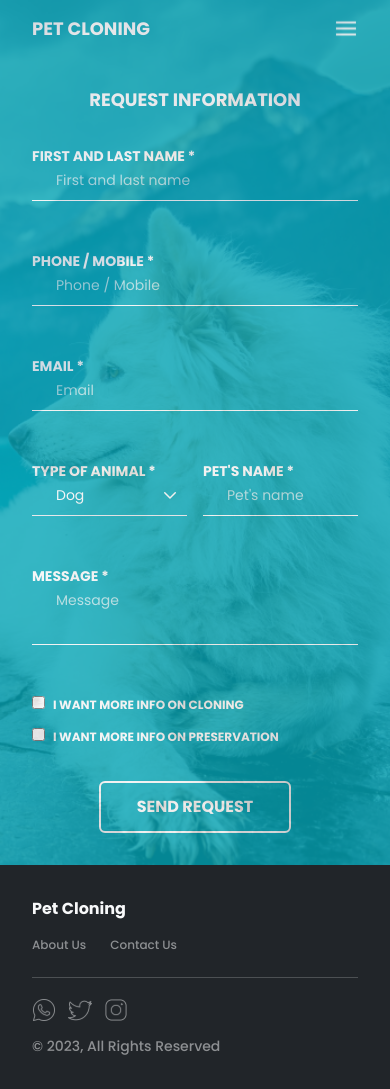
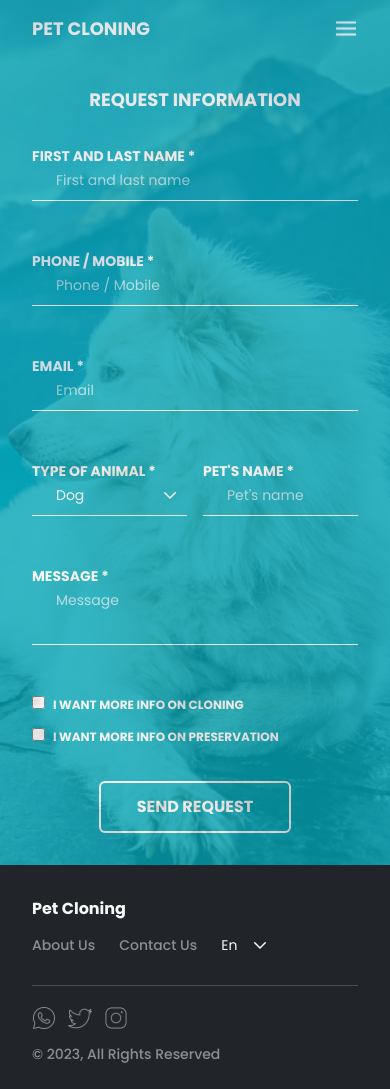
Before and after one commit to val2cak/pet-cloning, a Next.js app: page /contact-us in a window 390 px wide. Built offline with nearby package versions, Linux system fonts and the light colour scheme.

Commit message:
adding language dropdown

```diff
--- a/components/DropdownElement/DropdownElement.tsx
+++ b/components/DropdownElement/DropdownElement.tsx
@@ -4,12 +4,13 @@ import DropdownMenu from '../DropdownMenu/DropdownMenu';
 import { FieldError } from 'react-hook-form';
 
 interface Props {
-  label: string;
+  label?: string;
   placeholder: string;
   handleSelect: (item: Lookup) => void;
   data: Lookup[];
   selectedId: number;
   errors?: FieldError;
+  classes?: string;
 }
 
 const DropdownElement: FC<Props> = ({
@@ -19,12 +20,17 @@ const DropdownElement: FC<Props> = ({
   data,
   selectedId,
   errors,
+  classes,
 }) => {
   return (
     <div className='flex flex-col w-full'>
-      <label className={`text-sm font-bold uppercase ${errors && 'text-red'}`}>
-        {label} *
-      </label>
+      {label && (
+        <label
+          className={`text-sm font-bold uppercase ${errors && 'text-red'}`}
+        >
+          {label} *
+        </label>
+      )}
 
       <DropdownMenu
         selectedItem={data?.find((item) => item.id === selectedId)}
@@ -32,6 +38,7 @@ const DropdownElement: FC<Props> = ({
         items={data}
         placeholder={placeholder}
         errors={errors}
+        classes={classes}
       />
     </div>
   );
--- a/components/DropdownMenu/DropdownMenu.tsx
+++ b/components/DropdownMenu/DropdownMenu.tsx
@@ -10,6 +10,7 @@ interface Props {
   placeholder?: string;
   selectedItem?: Lookup | undefined;
   errors?: FieldError;
+  classes?: string;
 }
 
 const DropdownMenu: FC<Props> = ({
@@ -18,6 +19,7 @@ const DropdownMenu: FC<Props> = ({
   selectedItem,
   placeholder,
   errors,
+  classes,
 }) => {
   const [open, setOpen] = useState(false);
   const ref = useRef<HTMLDivElement>(null);
@@ -44,7 +46,9 @@ const DropdownMenu: FC<Props> = ({
   return (
     <div
       ref={ref}
-      className={`w-full pb-2 px-2 relative border-b ${errors && 'border-red'}`}
+      className={`w-full pb-2 px-2 relative border-b ${
+        errors && 'border-red'
+      } ${classes}`}
     >
       <div
         onClick={() => setOpen(!open)}
--- a/components/Footer/Footer.tsx
+++ b/components/Footer/Footer.tsx
@@ -1,29 +1,55 @@
 import Link from 'next/link';
 
-import { translate } from '../../locales/translate';
+import { locale, translate } from '../../locales/translate';
 import whatsappIcon from '../../assets/icons/whatsApp.svg';
 import twitterIcon from '../../assets/icons/twitter.svg';
 import instagramIcon from '../../assets/icons/instagram.svg';
+import DropdownElement from '../DropdownElement/DropdownElement';
+import { Lookup } from '../../types/typeDefinitions';
+import { setLocaleToStorage } from '../../services/localStorage';
+import { languages } from '../../constants/languages';
+import { useState } from 'react';
 
 const Footer: React.FC = () => {
+  const { petCloning, aboutUs, contactUs, language } = translate.footer;
+
+  const [currentLanguage, setCurrentLanguage] = useState(locale);
+
   return (
     <footer className='bg-darker text-light sm:px-8 px-40 2xl:px-56 py-8 absolute w-full bottom-0 sm:h-56 h-48'>
       <div className='container mx-auto flex flex-col items-center justify-between h-full sm:gap-5 gap-10'>
         <div className='w-full flex sm:flex-col flex-row justify-between sm:gap-3'>
-          <span className='text-base font-bold'>
-            {translate.footer.petCloning}
-          </span>
-          <div className='sm:text-xs text-sm text-light font-medium flex gap-6'>
+          <span className='text-base font-bold'>{petCloning}</span>
+          <div className='flex'>
+            <div className='text-sm text-light font-medium flex gap-6'>
               <span>
                 <Link href='/about-us' className='opacity-50 hover:opacity-100'>
-                {translate.footer.aboutUs}
+                  {aboutUs}
                 </Link>
               </span>
-            <span className='sm:text-xs text-sm'>
-              <Link href='/contact-us' className='opacity-50 hover:opacity-100'>
-                {translate.footer.contactUs}
+              <span className='text-sm'>
+                <Link
+                  href='/contact-us'
+                  className='opacity-50 hover:opacity-100'
+                >
+                  {contactUs}
                 </Link>
               </span>
+            </div>
+            <div className='w-20'>
+              <DropdownElement
+                placeholder={language}
+                handleSelect={(item: Lookup) => {
+                  setLocaleToStorage(item.name);
+                  setCurrentLanguage(item.name);
+                }}
+                data={languages}
+                selectedId={
+                  languages.find((lang) => lang.name === currentLanguage)?.id
+                }
+                classes='border-none capitalize'
+              />
+            </div>
           </div>
         </div>
 
--- /dev/null
+++ b/constants/Languages.ts
@@ -0,0 +1,6 @@
+import { Lookup } from '../types/typeDefinitions';
+
+export const languages: Lookup[] = [
+  { id: 1, name: 'en' },
+  { id: 2, name: 'hr' },
+];
--- a/locales/en.ts
+++ b/locales/en.ts
@@ -409,5 +409,6 @@ journey.`,
     aboutUs: 'About Us',
     contactUs: 'Contact Us',
     copyright: '© 2023, All Rights Reserved',
+    language: 'Language',
   },
 };
--- a/locales/hr.ts
+++ b/locales/hr.ts
@@ -367,5 +367,6 @@ export default {
     aboutUs: 'O nama',
     contactUs: 'Kontaktirajte nas',
     copyright: '© 2023. Sva prava pridržana',
+    language: 'Jezik',
   },
 };
--- a/locales/translate.ts
+++ b/locales/translate.ts
@@ -1,7 +1,8 @@
+import { getLocaleFromStorage } from '../services/localStorage';
 import en from './en';
 import hr from './hr';
 
-const availableLocales = {
+export const availableLocales = {
   en,
   hr,
 };
@@ -12,4 +13,6 @@ const availableLocales = {
 
 export const defaultLocale = 'en';
 
-export const translate = availableLocales[defaultLocale];
+export const locale = getLocaleFromStorage() ?? 'en';
+
+export const translate = availableLocales[locale];
--- /dev/null
+++ b/services/localStorage.ts
@@ -0,0 +1,11 @@
+export function getLocaleFromStorage(): string | null {
+  const locale =
+    typeof window !== 'undefined' && window.localStorage.getItem('locale');
+
+  if (locale && locale !== null) return JSON.parse(locale);
+  else return null;
+}
+
+export function setLocaleToStorage(locale: string) {
+  localStorage.setItem('locale', JSON.stringify(locale));
+}
```
Lines whose indentation alone changed are shown as unchanged.
